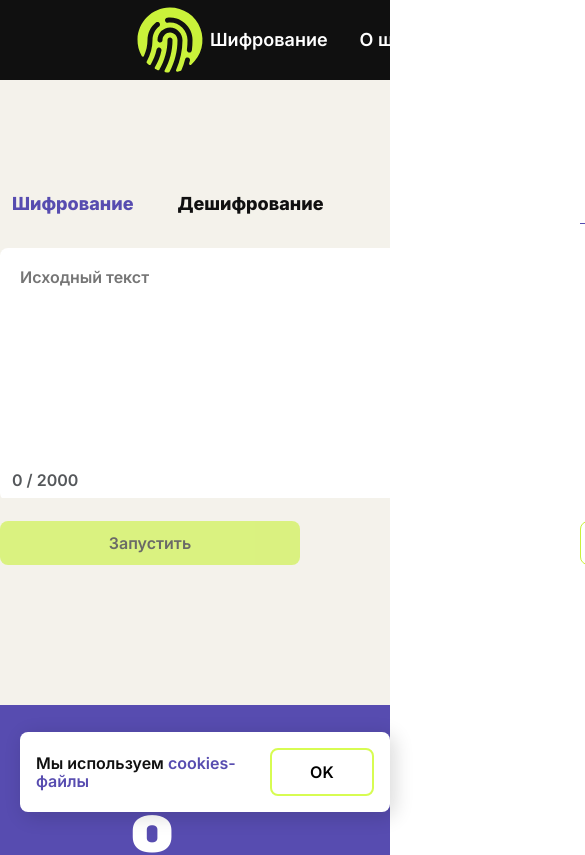
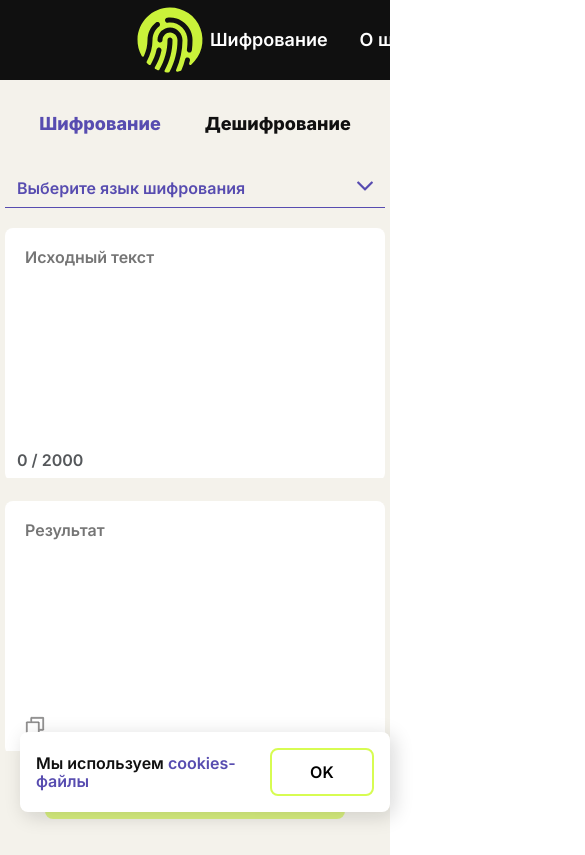
Before and after one commit to encryption-machine/Front, a React (Create React App) app: page / in a window 390 px wide. Shown: the top 855 px of the page, 585 px wide, since content can reach past the window. Built offline with nearby package versions, Linux system fonts and the light colour scheme.

Commit message:
machine-004:правки

```diff
--- a/src/components/AppButton/AppButton.jsx
+++ /dev/null
@@ -1,21 +0,0 @@
-import React from 'react';
-import styles from './AppButton.module.scss';
-
-export const AppButton = ({ type, action, children, isButtonDisabled }) => {
-  const buttonClass =
-    type === 'secondary'
-      ? `${styles.appButton__secondary} ${styles.appButton}`
-      : type === 'outlined'
-      ? `${styles.appButton__outlined} ${styles.appButton}`
-      : styles.appButton;
-
-  return (
-    <button
-      disabled={isButtonDisabled}
-      onClick={action}
-      className={buttonClass}
-    >
-      {children}
-    </button>
-  );
-};
--- a/src/components/AppButton/AppButton.module.scss
+++ /dev/null
@@ -1,31 +0,0 @@
-@import '../../styles/colors.scss';
-@import '../../styles/mixins';
-
-.appButton {
-  width: 100%;
-  height: 44px;
-  @include font-source-sans(16px, $white, 600, 19px);
-  background-color: $green_light;
-  border: none;
-  border-radius: 8px;
-  padding: 0 25px;
-  cursor: pointer;
-  box-sizing: border-box;
-  color: $black;
-
-  &:disabled {
-    cursor: default;
-    opacity: 0.6;
-  }
-
-  &__secondary {
-    background: $background_secondary;
-    color: $black;
-  }
-
-  &__outlined {
-    background: $white;
-    border: 1.5px solid $green_light;
-    color: $black;
-  }
-}
--- a/src/components/AuthModal/AuthModal.module.scss
+++ b/src/components/AuthModal/AuthModal.module.scss
@@ -12,6 +12,7 @@
   justify-content: center;
   opacity: 0;
   pointer-events: none;
+  z-index: 10;
 }
 
 .overlay.active {
--- a/src/components/Machine/Machine.jsx
+++ b/src/components/Machine/Machine.jsx
@@ -1,13 +1,13 @@
 import React, { useRef, useEffect, useState, useMemo } from 'react';
 import { copyToClipboard } from '../../helpers';
-import { AppButton } from '../AppButton/AppButton';
-import SecretKeyModal from '../SecretKeyModal/AuthModal';
+import SecretKeyModal from '../SecretKeyModal/SecretKeyModal';
 import FormButton from '../FormButton/FormButton';
 import styles from './Machine.module.scss';
 import CopyMark from '../CopyMark/CopyMark';
 import * as apiMachine from '../../utils/apiMachine';
 import { observer } from 'mobx-react-lite';
 import { SecretKeyGlobalStore as secretStore } from '../../stores';
+import { Button } from '../Button/Button';
 
 export const Machine = observer(({ list }) => {
   const [current, setCurrent] = React.useState('encryption');
@@ -22,6 +22,7 @@ export const Machine = observer(({ list }) => {
   const [copyMessage, setCopyMessage] = useState('');
   const [encryption, SetEncryption] = useState('');
   const [secretKey, SetSecretKeyValue] = useState('');
+  const [keyLength, SetKeyLength] = useState(30);
   const selectRef = useRef(null);
   const activeClass = styles.tabActive;
 
@@ -45,13 +46,12 @@ export const Machine = observer(({ list }) => {
   const choiceType = (e, value) => {
     setSelected(value.name);
     setType(value.value);
-    console.log(type);
+    SetKeyLength(value.length);
     setFilteredList(list.filter((item) => item.name !== value.name));
     selectClick();
   };
 
   const handleEncrypt = (e) => {
-    console.log(type);
     apiMachine
       .getEncryption(
         encryption,
@@ -112,6 +112,7 @@ export const Machine = observer(({ list }) => {
   const setSecretKey = (e) => {
     secretStore.setSecretKeyText(secretKey);
     secretStore.setOpenSecretModal(false);
+    handleEncrypt();
   };
 
   const handleEncryptionValue = (e) => {
@@ -123,7 +124,7 @@ export const Machine = observer(({ list }) => {
   }, [encryption]);
 
   const handleChangeKey = (e) => {
-    SetSecretKeyValue(e.target.value);
+    SetSecretKeyValue(e.target.value.slice(0, keyLength));
   };
 
   const selectClasses = !isSelectOpen
@@ -133,6 +134,10 @@ export const Machine = observer(({ list }) => {
   const copyClasses = !isCopyShow
     ? styles.copy__message
     : `${styles.copy__messageShow} ${styles.copy__message}`;
+
+  const keyDesctiption = () => {
+    return 'любые символы в количестве от 1 до 30';
+  };
 
   return (
     <section className={styles.machine} id="ciphers">
@@ -210,17 +215,13 @@ export const Machine = observer(({ list }) => {
           </button>
         </div>
         <div className={styles.machine__button}>
-          <AppButton
-            action={() => handleEncrypt()}
-            isButtonDisabled={!encryption.length}
+          <Button
+            onClick={(e) => secretKeyClick(e)}
+            disabled={!encryption.length || !type.length}
+            className={styles.button}
           >
             Запустить
-          </AppButton>
-        </div>
-        <div className={styles.machine__button}>
-          <AppButton action={(e) => secretKeyClick(e)} type="outlined">
-            Ввести секретный ключ
-          </AppButton>
+          </Button>
         </div>
       </div>
       <SecretKeyModal
@@ -247,6 +248,10 @@ export const Machine = observer(({ list }) => {
                 Ввести
               </FormButton>
             </div>
+            <div className={styles.modal__desc}>
+              Для данного шифра необходимо ввести ключ:
+              <div>Использовать можно:</div>
+            </div>
           </div>
         </div>
       </SecretKeyModal>
--- a/src/components/Machine/Machine.module.scss
+++ b/src/components/Machine/Machine.module.scss
@@ -5,8 +5,17 @@
   padding-top: 180px;
   padding-bottom: 140px;
   background-color: $gray_light;
+  @media (max-width: 960px) {
+    padding-top: 100px;
+  }
   &__button {
     width: 300px;
+    grid-column: span 2;
+    @media (max-width: 960px) {
+      display: flex;
+      justify-content: center;
+      width: 100%;
+    }
   }
 }
 .content {
@@ -14,13 +23,28 @@
   margin: 0 auto;
   display: grid;
   gap: 20px 20px;
-  grid-template-columns: repeat(2, 1fr);
+  grid-template-columns: 1fr 1fr;
   align-items: center;
+  @media (max-width: 1140px) {
+    width: 960px;
+    gap:20px 0;
+    justify-content: center;
+  }
+  @media (max-width: 960px) {
+    width: 100%;
+    grid-template-columns: 1fr;
+    justify-content: center;
+    padding: 0 20px;
+  }
 }
 .switch {
   display: flex;
   align-items: center;
   gap: 20px;
+  @media (max-width: 960px) {
+    grid-column: span 2;
+    justify-content: center;
+  }
 }
 .tab {
   background: none;
@@ -39,6 +63,10 @@
 .select {
   position: relative;
   display: block;
+  @media (max-width: 960px) {
+    display: flex;
+    justify-content: center;
+  }
   &__title {
     width: 380px;
     height: 40px;
@@ -125,6 +153,9 @@
     position: relative;
     border-radius: 8px;
     overflow: hidden;
+    @media (max-width: 1140px) {
+      grid-column: span 2;
+    }
   }
   &__button {
     position: absolute;
@@ -190,3 +221,19 @@
     border-radius: 8px;
   }
 }
+.button{
+  width: 300px;
+  height: 44px;
+  @include font-source-sans(16px, $white, 600, 19px);
+  background-color: $green_light;
+  border: none;
+  border-radius: 8px;
+  padding: 0 25px;
+  cursor: pointer;
+  box-sizing: border-box;
+  color: $black;
+  &:disabled {
+    cursor: default;
+    opacity: 0.6;
+  }
+}
--- a/src/components/SecretKeyModal/AuthModal.module.scss
+++ /dev/null
@@ -1,57 +0,0 @@
-@import '../../styles/colors.scss';
-
-.overlay {
-  height: 100vh;
-  width: 100vw;
-  background: $black-shadow;
-  position: fixed;
-  top: 0;
-  left: 0;
-  display: flex;
-  align-items: center;
-  justify-content: center;
-  opacity: 0;
-  pointer-events: none;
-}
-
-.overlay.active {
-  opacity: 1;
-  pointer-events: all;
-}
-
-.modal {
-  background: $violet;
-  border-radius: 8px;
-  width: min-content;
-  height: fit-content;
-  padding: 48px;
-  position: relative;
-  max-height: 100vh;
-}
-
-.close {
-  position: absolute;
-  top: 18px;
-  right: 20px;
-  width: 20px;
-  height: 20px;
-  background: transparent;
-  cursor: pointer;
-  border: none;
-  &::after,
-  &::before {
-    content: '';
-    position: absolute;
-    top: 0;
-    left: 10px;
-    height: 20px;
-    width: 1px;
-    background-color: $white;
-  }
-  &::after {
-    transform: rotate(-45deg);
-  }
-  &::before {
-    transform: rotate(45deg);
-  }
-}
--- a/src/components/SecretKeyModal/AuthModal.jsx
+++ b/src/components/SecretKeyModal/SecretKeyModal.jsx
@@ -1,7 +1,7 @@
 /* eslint-disable react/jsx-pascal-case */
 import cn from 'classnames';
 import { Modal } from '../Modal/Modal';
-import styles from './AuthModal.module.scss';
+import styles from '../AuthModal/AuthModal.module.scss';
 
 const SecretKeyModal = ({ isOpen, setIsOpen, children }) => {
   return (
--- a/src/pages/main.jsx
+++ b/src/pages/main.jsx
@@ -5,11 +5,11 @@ import AboutProject from '../../src/components/AboutProject/AboutProject';
 
 export const MainPage = () => {
   const dataMachine = [
-    { name: 'Азбука Морзе', value: 'morse' },
-    { name: 'QR код', value: 'qr' },
-    { name: 'AES (Advanced Encryption Standard)', value: 'aes' },
-    { name: 'Шифр Виженера', value: 'vigenere' },
-    { name: 'Код Цезаря', value: 'caesar' },
+    { name: 'Азбука Морзе', value: 'morse', length: 30 },
+    { name: 'QR код', value: 'qr', length: 30 },
+    { name: 'AES (Advanced Encryption Standard)', value: 'aes', length: 30 },
+    { name: 'Шифр Виженера', value: 'vigenere', length: 30 },
+    { name: 'Код Цезаря', value: 'caesar', length: 2 },
   ];
   return (
     <>
```
